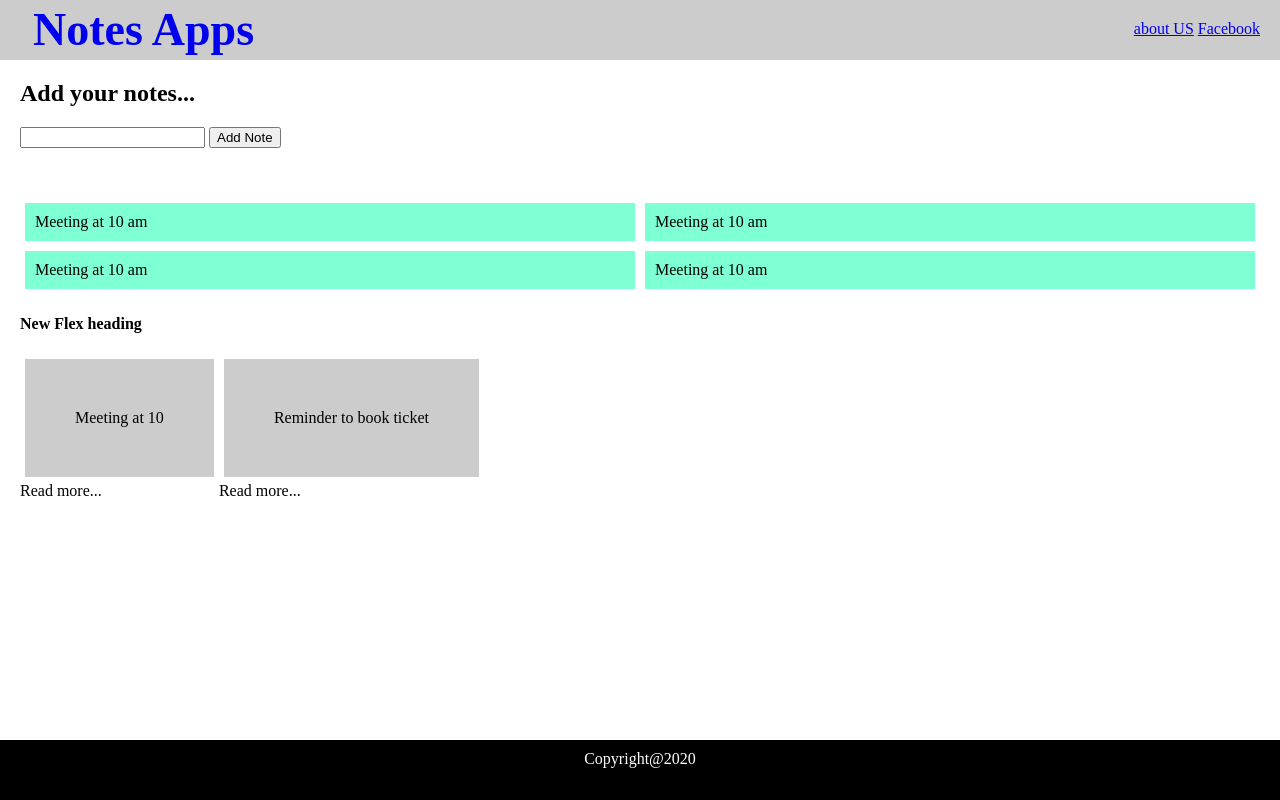
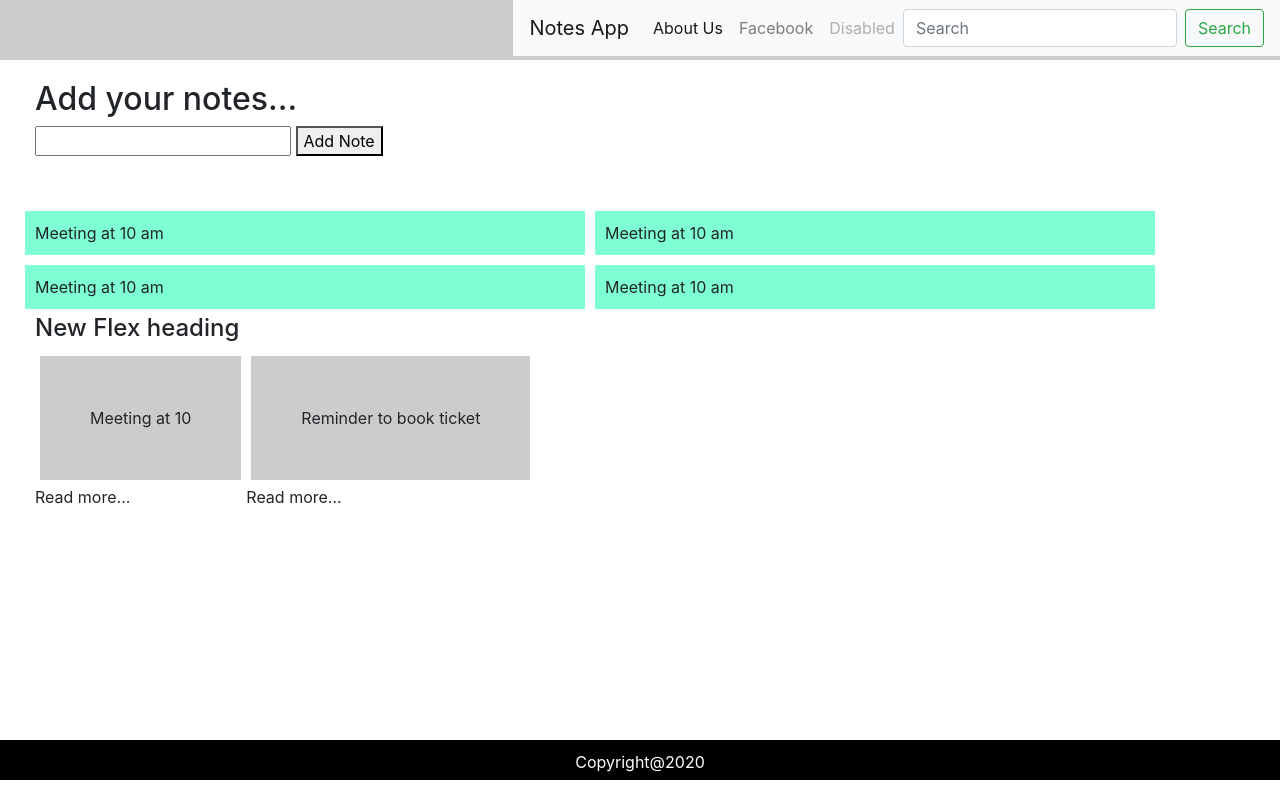
Before and after one commit to shaibisubin/HTMLFirstLessons, a plain HTML site: page index.html in a window 1280 px wide. Drawn offline with nearby package versions, Linux system fonts and the light colour scheme.

Commit message:
added bootsrap

```diff
--- a/index.html
+++ b/index.html
@@ -4,6 +4,7 @@
 <head>
     <title>first web page</title>
     <meta name="viewport" content="width=device-width, initial-scale=1">
+    <link rel="stylesheet" href="https://stackpath.bootstrapcdn.com/bootstrap/4.4.1/css/bootstrap.min.css" integrity="sha384-Vkoo8x4CGsO3+Hhxv8T/Q5PaXtkKtu6ug5TOeNV6gBiFeWPGFN9MuhOf23Q9Ifjh" crossorigin="anonymous">
     <link rel="stylesheet" href="styles.css">
 
 
@@ -12,13 +13,30 @@
 
 <body>
     <header>
-        <h2 class="brand">
-           <a href="index.html"> Notes Apps</a>
-        </h2>
-        <nav>
-            <a href="aboutus.html">about US</a>
-            <a href="http://facebook.com">Facebook</a>
-        </nav>
+        <nav class="navbar navbar-expand-lg navbar-light bg-light">
+  <a class="navbar-brand" href="#">Notes App</a>
+  <button class="navbar-toggler" type="button" data-toggle="collapse" data-target="#navbarSupportedContent" aria-controls="navbarSupportedContent" aria-expanded="false" aria-label="Toggle navigation">
+    <span class="navbar-toggler-icon"></span>
+  </button>
+
+  <div class="collapse navbar-collapse" id="navbarSupportedContent">
+    <ul class="navbar-nav mr-auto">
+      <li class="nav-item active">
+        <a class="nav-link" href="#">About Us <span class="sr-only">(current)</span></a>
+      </li>
+      <li class="nav-item">
+        <a class="nav-link" href="#">Facebook</a>
+      </li>
+      <li class="nav-item">
+        <a class="nav-link disabled" href="#" tabindex="-1" aria-disabled="true">Disabled</a>
+      </li>
+    </ul>
+    <form class="form-inline my-2 my-lg-0">
+      <input class="form-control mr-sm-2" type="search" placeholder="Search" aria-label="Search">
+      <button class="btn btn-outline-success my-2 my-sm-0" type="submit">Search</button>
+    </form>
+  </div>
+</nav>
     </header>
 
     <div class="container">
@@ -78,6 +96,9 @@
     <footer>
         <div>Copyright@2020</div>
     </footer>
+    <script src="https://code.jquery.com/jquery-3.4.1.slim.min.js" integrity="sha384-J6qa4849blE2+poT4WnyKhv5vZF5SrPo0iEjwBvKU7imGFAV0wwj1yYfoRSJoZ+n" crossorigin="anonymous"></script>
+<script src="https://cdn.jsdelivr.net/npm/popper.js@1.16.0/dist/umd/popper.min.js" integrity="sha384-Q6E9RHvbIyZFJoft+2mJbHaEWldlvI9IOYy5n3zV9zzTtmI3UksdQRVvoxMfooAo" crossorigin="anonymous"></script>
+<script src="https://stackpath.bootstrapcdn.com/bootstrap/4.4.1/js/bootstrap.min.js" integrity="sha384-wfSDF2E50Y2D1uUdj0O3uMBJnjuUD4Ih7YwaYd1iqfktj0Uod8GCExl3Og8ifwB6" crossorigin="anonymous"></script>
 </body>
 
 <script src="script.js"></script>
```
